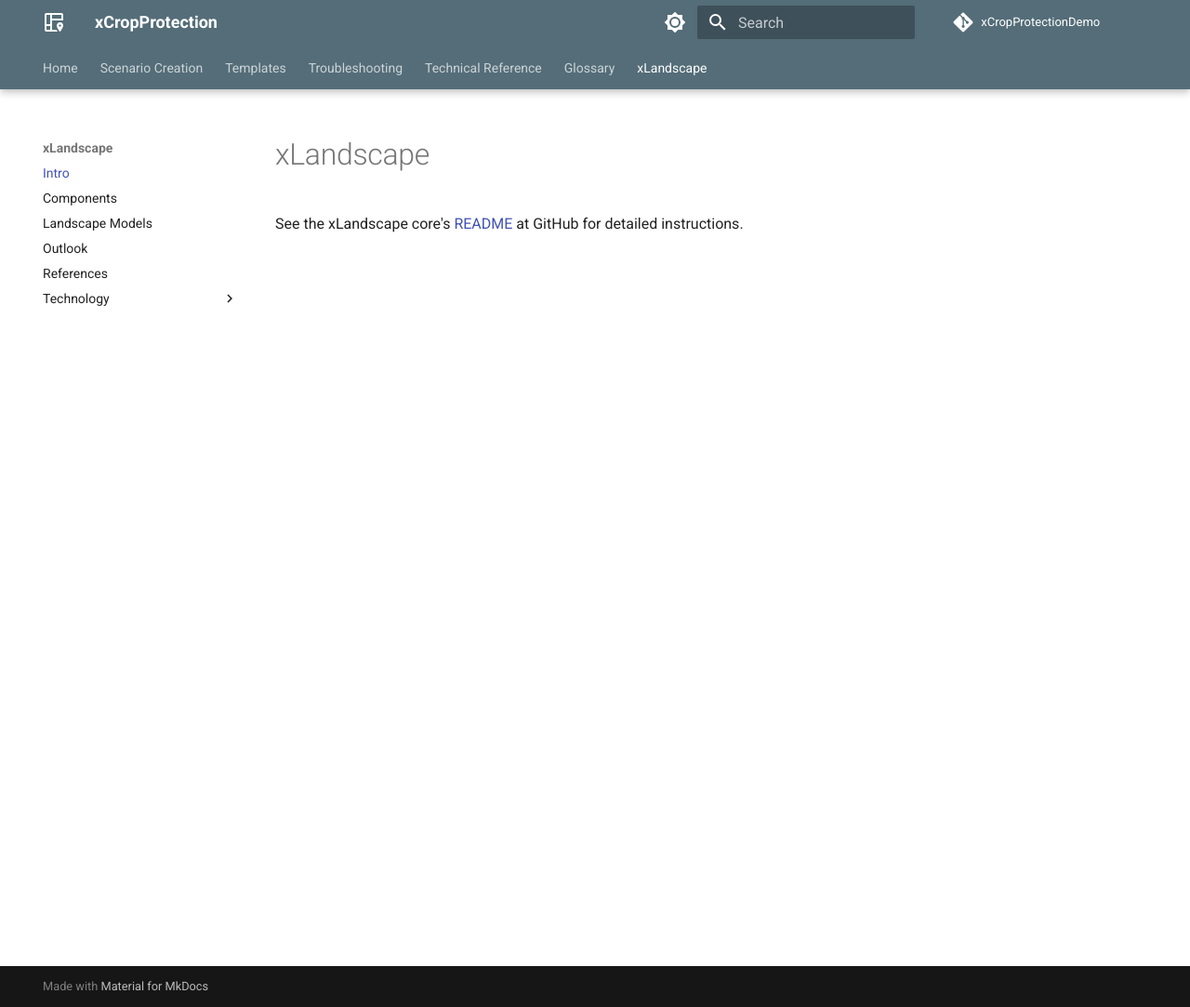
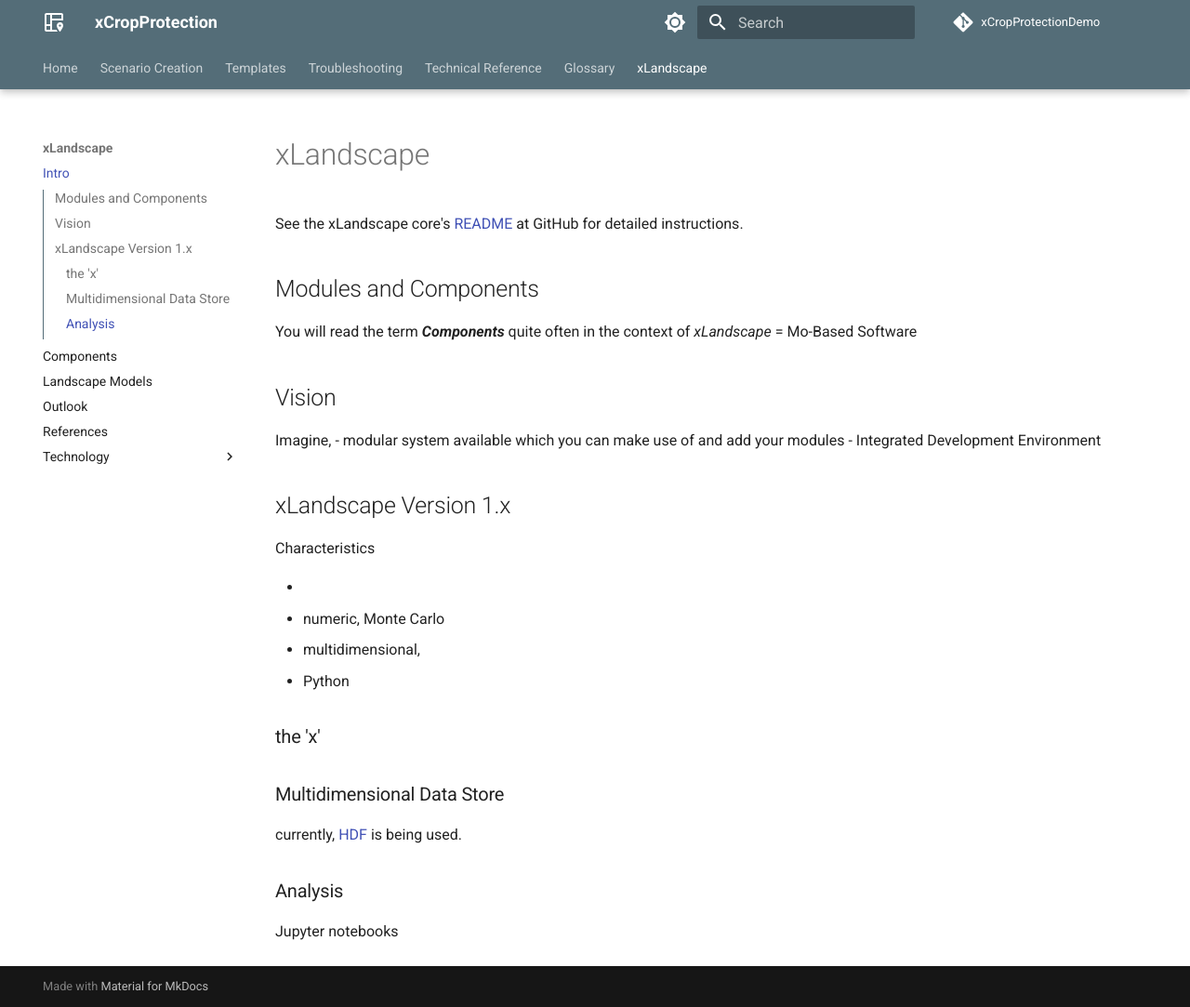
Before and after one commit to xlandscape/xCropProtectionDemoDoc, an MkDocs documentation site: the page built from docs/xLandscape/xLandscape-intro.md, in a window 1280 px wide and 1083 px high. Shown: the whole window at 93% size. Built offline with MkDocs 1.6.1 and Material for MkDocs 9.7.7, drawn with Linux system fonts in a browser that asks for light colours; comment, search, counter and statistics services are not loaded.

```diff
--- a/docs/xLandscape/xLandscape-intro.md
+++ b/docs/xLandscape/xLandscape-intro.md
@@ -2,3 +2,32 @@
 
 
 See the xLandscape core's [README](https://github.com/xlandscape/LandscapeModel-Core/blob/master/README.md) at GitHub for detailed instructions.
+
+## Modules and Components
+
+You will read the term ***Components*** quite often in the context of *xLandscape* = Mo-Based Software
+
+## Vision
+
+Imagine,
+- modular system available which you can make use of and add your modules
+- Integrated Development Environment
+
+## xLandscape Version 1.x
+Characteristics
+
+-
+- numeric, Monte Carlo
+- multidimensional,
+- Python
+
+### the 'x'
+
+
+### Multidimensional Data Store
+
+currently, [HDF](xLandscape/xLandscape-intro.md#multidimensional-data-store) is being used.
+
+### Analysis
+
+Jupyter notebooks
```
Also changed, not shown: docs/index.md (+24 -36 lines).
